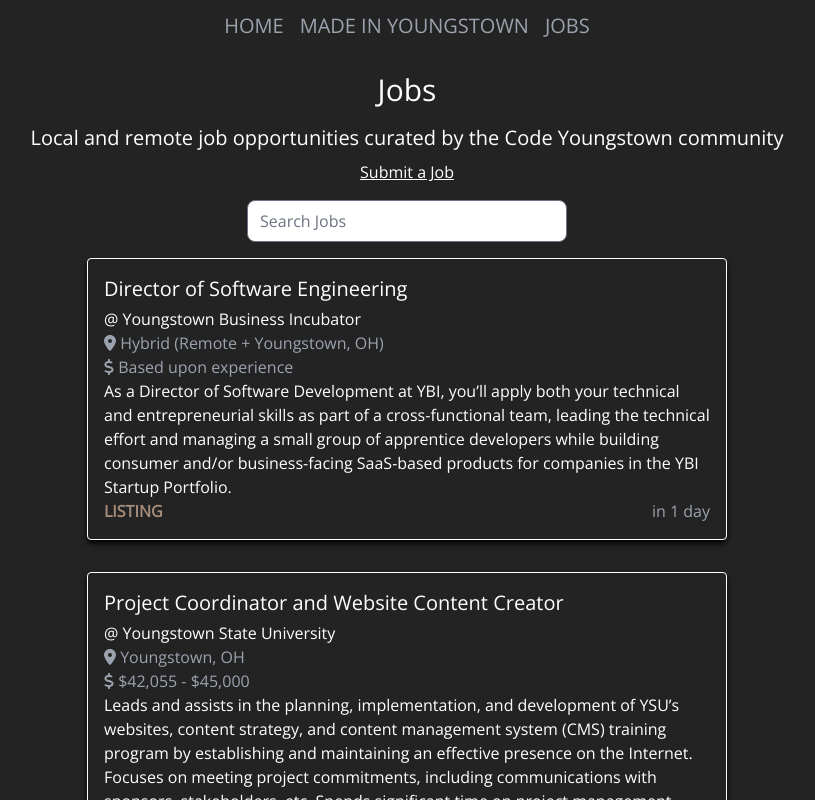
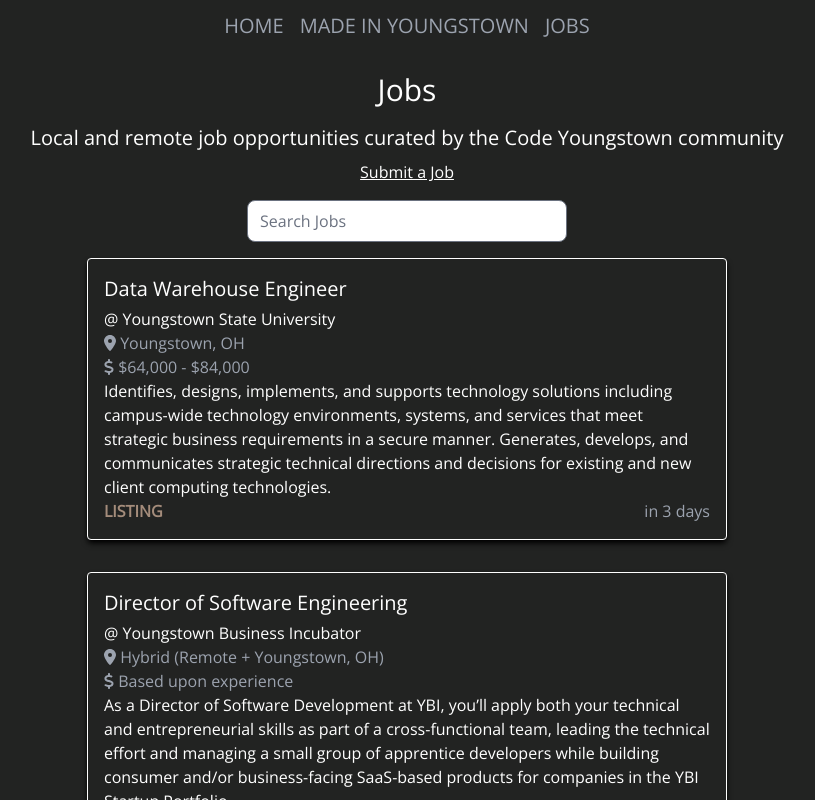
Before and after one commit to codeyoungstown/next-codeyoungstown.com, a Next.js app: page /jobs in a window 1280 px wide. Shown: the top 800 px of the page, without its empty margins (233-1048 px from the left). Built offline with nearby package versions, Linux system fonts and the light colour scheme.

Commit message:
Update jobs.ts

```diff
--- a/data/jobs.ts
+++ b/data/jobs.ts
@@ -93,4 +93,13 @@
     listing: "https://jobs.ysu.edu/postings/8731",
     date: "2022-09-22",
   },
+  {
+    title: "Data Warehouse Engineer",
+    company: "Youngstown State University",
+    desc: "Identifies, designs, implements, and supports technology solutions including campus-wide technology environments, systems, and services that meet strategic business requirements in a secure manner. Generates, develops, and communicates strategic technical directions and decisions for existing and new client computing technologies.",
+    location: "Youngstown, OH",
+    salary: "$64,000 - $84,000",
+    listing: "https://jobs.ysu.edu/postings/8672",
+    date: "2022-09-24",
+  },
 ];
```
